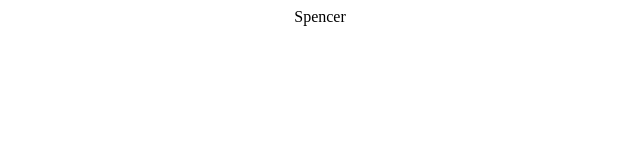
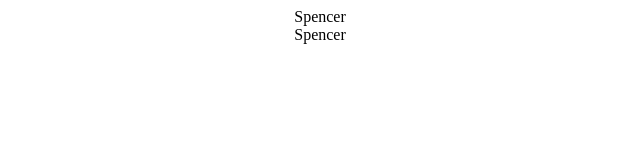
Before and after one commit to Ben-Meredith/spencertest, a plain HTML site: page index.html in a window 1280 px wide. Shown: the full height of the page, 320-960 px from the left. Drawn offline with Linux system fonts and the light colour scheme.

Commit message:
Add line break between 'Spencer' entries

```diff
--- a/index.html
+++ b/index.html
@@ -6,7 +6,7 @@
   </head>
   <body>
     <div>
-      Spencer
+      Spencer <br> Spencer
     </div>
   </body>
 </html>
```
